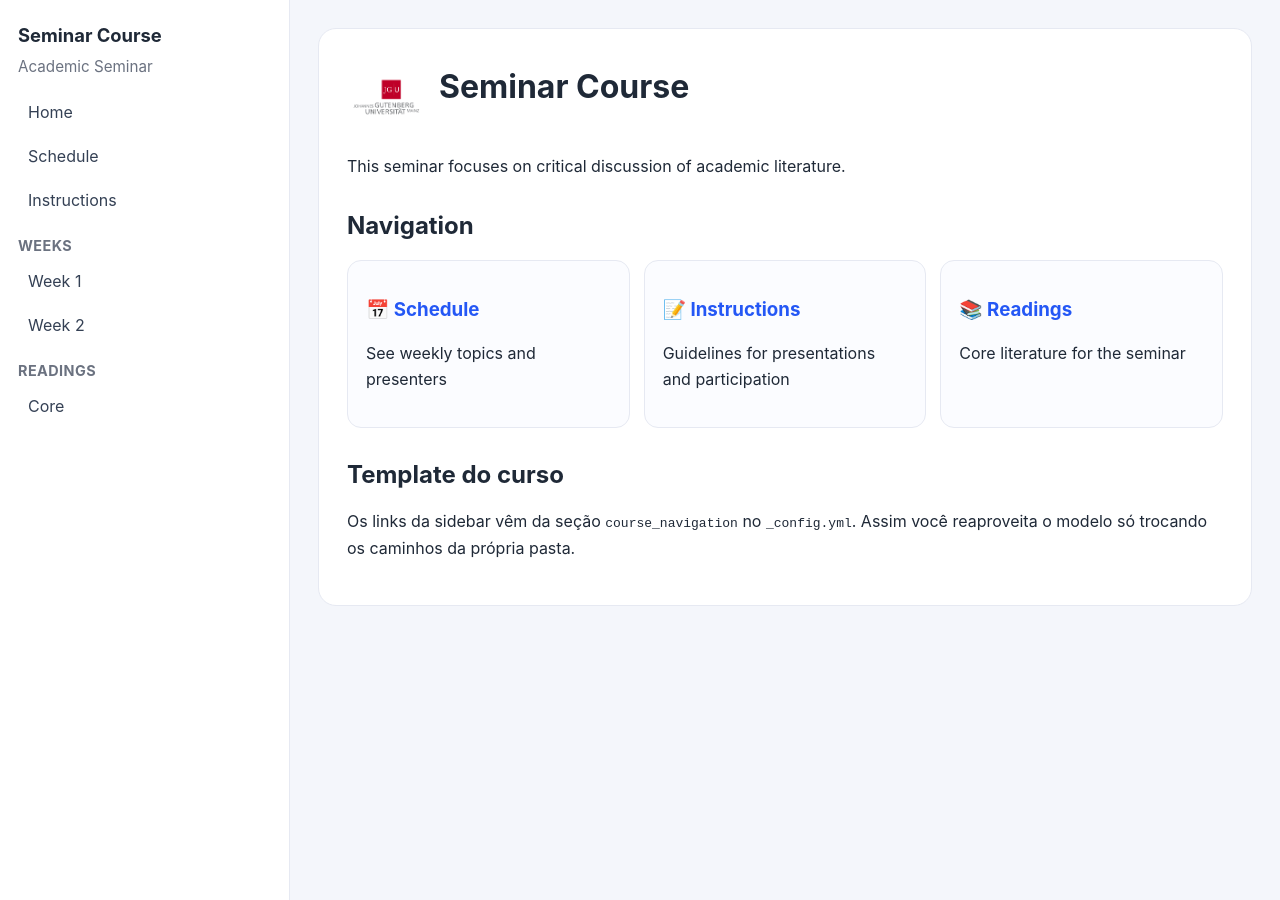
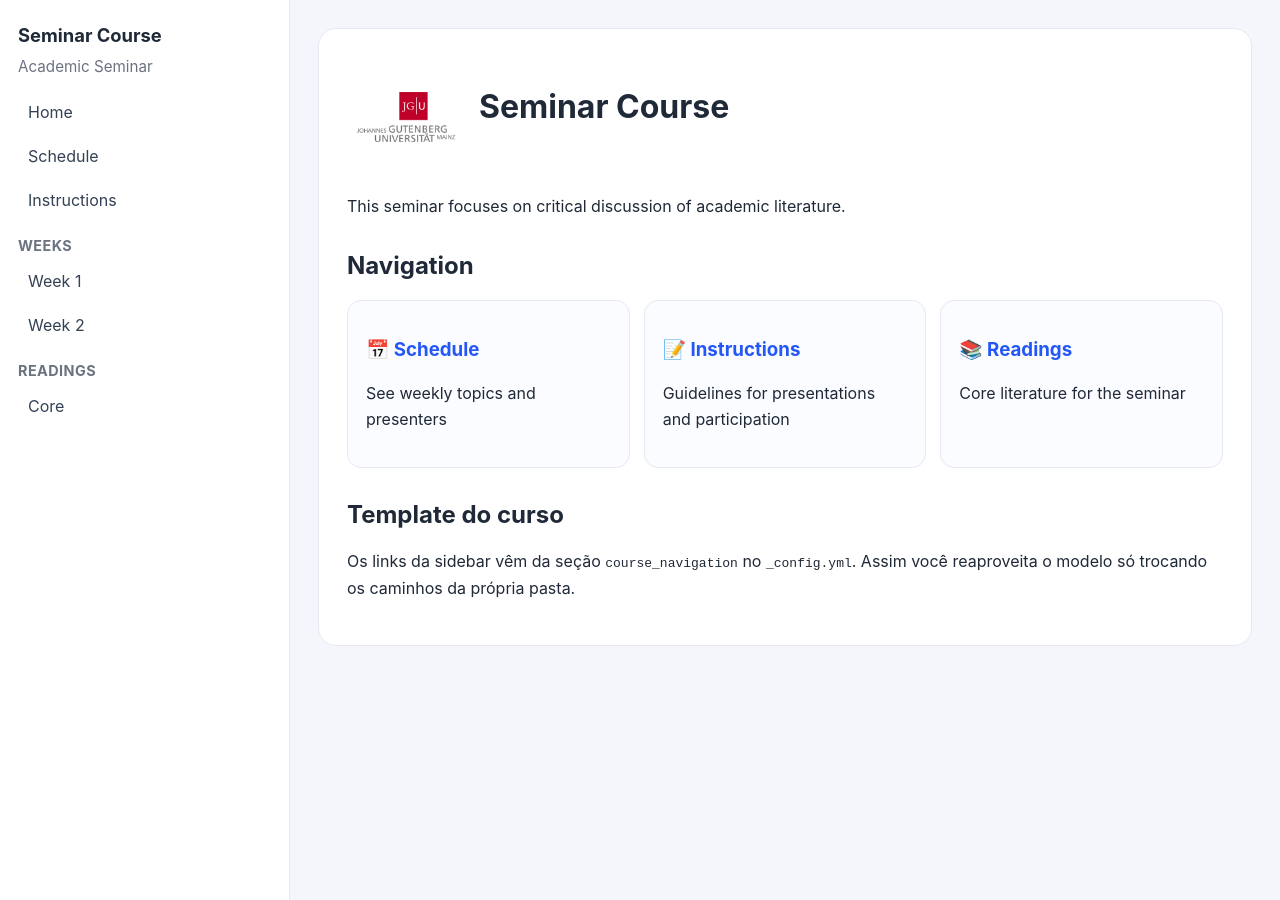
Before and after one commit to bellasgon/teaching, a Jekyll site: the page built from index.md, in a window 1280 px wide. Built offline with Jekyll 4.4.1, drawn with Linux system fonts in a browser that asks for light colours.

Commit message:
logo size

```diff
--- a/assets/style.css
+++ b/assets/style.css
@@ -96,13 +96,13 @@ a {
 }
 
 .home-logo {
-  width: 80px;
-  height: 80px;
-  max-width: 80px;
-  max-height: 80px;
+  width: 120px;
+  height: 120px;
+  max-width: 120px;
+  max-height: 120px;
   object-fit: contain;
   display: block;
-  flex: 0 0 40px;
+  flex: 0 0 120px;
 }
 
 h1 {
@@ -227,9 +227,9 @@ th {
 }
 
 .home-brand img {
-  width: 80px !important;
-  height: 80px !important;
-  max-width: 80px !important;
-  max-height: 80px !important;
+  width: 120px !important;
+  height: 120px !important;
+  max-width: 120px !important;
+  max-height: 120px !important;
   object-fit: contain !important;
 }
```
